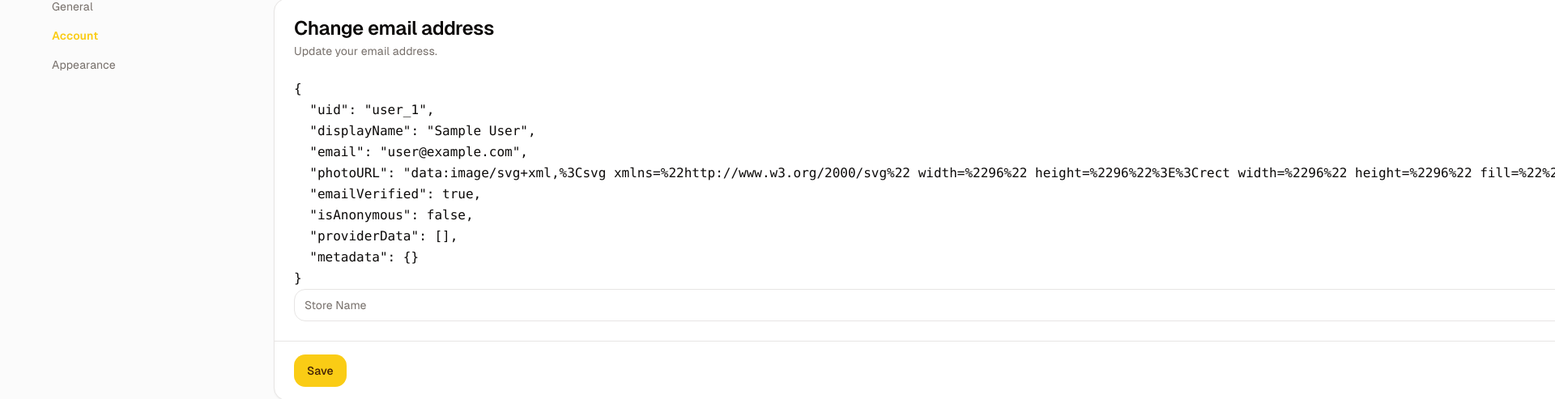
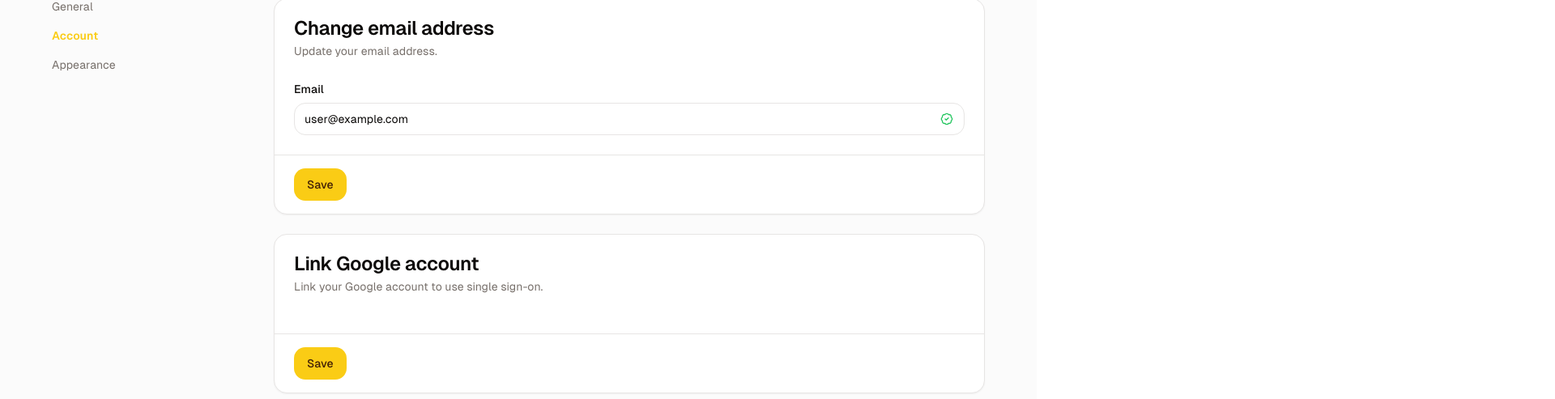
Before and after one commit to ardeman/project-nextjs-circlesync, a Next.js app: page /dashboard/settings/account in a window 1280 px wide. Shown: the part 174-667 px from the top of the page at 81% size, 1920 px wide, since content can reach past the window. Built offline with nearby package versions, Linux system fonts and the light colour scheme; no server answers; sample sign-in values are in the browser's storage; a web font is replaced by a local one.

Commit message:
Refactor code to include tooltip component

```diff
--- a/package.json
+++ b/package.json
@@ -23,6 +23,7 @@
     "@radix-ui/react-separator": "^1.1.0",
     "@radix-ui/react-slot": "^1.1.0",
     "@radix-ui/react-toast": "^1.2.2",
+    "@radix-ui/react-tooltip": "^1.1.3",
     "@tanstack/react-query": "^5.59.9",
     "@tanstack/react-query-devtools": "^5.59.13",
     "class-variance-authority": "^0.7.0",
--- a/src/app/default-layout.tsx
+++ b/src/app/default-layout.tsx
@@ -13,24 +13,19 @@ import { middleware } from '@/utils'
 export const DefaultLayout = (props: PropsWithChildren) => {
   const { children } = props
   const { isLoading } = useFirebase()
-  const {
-    data: userData,
-    isLoading: userIsLoading,
-    isFetching: userIsFetching,
-  } = useAuthUser()
+  const { data: user, isLoading: userIsLoading } = useAuthUser()
   const { push } = useRouter()
   const pathname = usePathname()
-  const isUserLoading = userIsLoading || userIsFetching
 
   useEffect(() => {
-    if (!isUserLoading) {
-      middleware({ userData, push, pathname })
+    if (!userIsLoading) {
+      middleware({ user, push, pathname })
     }
-  }, [userData, isUserLoading, push, pathname])
+  }, [user, userIsLoading, push, pathname])
 
   return (
     <div className="bg-background text-foreground">
-      {isLoading || isUserLoading ? (
+      {isLoading || userIsLoading ? (
         <LoadingSpinner classname="flex" />
       ) : (
         <div className="block">{children}</div>
--- a/src/components/pages/account-settings/index.tsx
+++ b/src/components/pages/account-settings/index.tsx
@@ -1,19 +1,133 @@
 'use client'
 
+import { zodResolver } from '@hookform/resolvers/zod'
+import { useMutation } from '@tanstack/react-query'
+import { FirebaseError } from 'firebase/app'
+import { sendEmailVerification, verifyBeforeUpdateEmail } from 'firebase/auth'
+import { BadgeAlert, BadgeCheck } from 'lucide-react'
+import { useEffect, useState } from 'react'
+import { FormProvider, useForm } from 'react-hook-form'
+
+import { Button, Input } from '@/components/base'
 import {
-  Button,
   Card,
   CardContent,
   CardDescription,
   CardFooter,
   CardHeader,
   CardTitle,
-  Input,
+  Tooltip,
+  TooltipContent,
+  TooltipProvider,
+  TooltipTrigger,
 } from '@/components/ui'
-import { useAuthUser } from '@/hooks'
+import { firebaseAuth } from '@/configs'
+import { firebaseAuthError } from '@/constants'
+import { toast, useAuthUser } from '@/hooks'
+import { TUpdateEmailRequest } from '@/types'
+import { cn } from '@/utils'
+
+import { schema } from './validation'
 
 export const AccountSettingsPage = () => {
+  const [disabled, setDisabled] = useState(false)
+  const [timerVerification, setTimerVerification] = useState<
+    number | undefined
+  >()
   const { data: userData } = useAuthUser()
+  const formMethods = useForm<TUpdateEmailRequest>({
+    resolver: zodResolver(schema),
+    defaultValues: {
+      email: userData?.email || '',
+    },
+  })
+  const { handleSubmit, watch } = formMethods
+  const watchEmail = watch('email')
+  const onSubmit = handleSubmit(async (data) => {
+    setDisabled(true)
+    mutateUpdateEmail(data)
+  })
+
+  const { mutate: mutateUpdateEmail, isPending: isUpdateEmailPending } =
+    useMutation({
+      mutationFn: (data: TUpdateEmailRequest) => {
+        if (firebaseAuth.currentUser) {
+          return verifyBeforeUpdateEmail(firebaseAuth.currentUser, data.email)
+        } else {
+          throw new Error('No user is currently signed in.')
+        }
+      },
+      onSuccess: () => {
+        toast({
+          description: 'Your email has been updated successfully.',
+        })
+      },
+      onError: (error: unknown) => {
+        let message = String(error)
+        if (error instanceof FirebaseError) {
+          message =
+            firebaseAuthError.find((item) => item.code === error.code)
+              ?.message || error.message
+        }
+        toast({
+          variant: 'destructive',
+          description: message,
+        })
+      },
+      onSettled: () => {
+        setDisabled(false)
+      },
+    })
+
+  const {
+    mutate: mutateSendEmailVerification,
+    isPending: isSendEmailVerificationPending,
+  } = useMutation({
+    mutationFn: () => {
+      if (firebaseAuth.currentUser) {
+        return sendEmailVerification(firebaseAuth.currentUser)
+      } else {
+        throw new Error('No user is currently signed in.')
+      }
+    },
+    onMutate: () => {
+      setDisabled(true)
+    },
+    onSuccess: () => {
+      toast({
+        description: 'Verification email has been sent successfully.',
+      })
+      setTimerVerification(30)
+    },
+    onError: (error: unknown) => {
+      let message = String(error)
+      if (error instanceof FirebaseError) {
+        message =
+          firebaseAuthError.find((item) => item.code === error.code)?.message ||
+          error.message
+      }
+      toast({
+        variant: 'destructive',
+        description: message,
+      })
+    },
+    onSettled: () => {
+      setDisabled(false)
+    },
+  })
+
+  useEffect(() => {
+    if (timerVerification === 0) {
+      setTimerVerification(undefined)
+      window.location.reload()
+    } else if (timerVerification) {
+      const timer = setTimeout(() => {
+        setTimerVerification((prev) => prev! - 1)
+      }, 1000)
+      return () => clearTimeout(timer)
+    }
+  }, [timerVerification])
+
   return (
     <div className="grid gap-6">
       <Card x-chunk="dashboard-04-chunk-1">
@@ -21,15 +135,65 @@ export const AccountSettingsPage = () => {
           <CardTitle>Change email address</CardTitle>
           <CardDescription>Update your email address.</CardDescription>
         </CardHeader>
-        <CardContent>
-          <pre>{JSON.stringify(userData, null, 2)}</pre>
-          <form>
-            <Input placeholder="Store Name" />
+        <FormProvider {...formMethods}>
+          <form onSubmit={onSubmit}>
+            <CardContent className="flex items-end space-x-4">
+              <Input
+                label="Email"
+                name="email"
+                disabled={disabled || !userData?.emailVerified}
+                placeholder="Display Name"
+                className="w-full"
+                rightNode={({ className }) =>
+                  watchEmail === userData?.email && (
+                    <TooltipProvider>
+                      <Tooltip>
+                        <TooltipTrigger asChild>
+                          {userData?.emailVerified ? (
+                            <BadgeCheck
+                              className={cn(className, 'text-green-500')}
+                            />
+                          ) : (
+                            <BadgeAlert
+                              className={cn(className, 'text-red-500')}
+                            />
+                          )}
+                        </TooltipTrigger>
+                        <TooltipContent>
+                          {userData?.emailVerified
+                            ? 'Email verified'
+                            : 'Email not verified'}
+                        </TooltipContent>
+                      </Tooltip>
+                    </TooltipProvider>
+                  )
+                }
+              />
+              {!userData?.emailVerified && (
+                <Button
+                  className="w-fit"
+                  disabled={disabled || !!timerVerification}
+                  type="button"
+                  isLoading={isSendEmailVerificationPending}
+                  onClick={() => mutateSendEmailVerification()}
+                >
+                  Verify Email {timerVerification && `(${timerVerification})`}
+                </Button>
+              )}
+            </CardContent>
+            <CardFooter className="space-x-4 border-t px-6 py-4">
+              <Button
+                disabled={
+                  isUpdateEmailPending || disabled || !userData?.emailVerified
+                }
+                isLoading={isUpdateEmailPending}
+                type="submit"
+              >
+                Save
+              </Button>
+            </CardFooter>
           </form>
-        </CardContent>
-        <CardFooter className="border-t px-6 py-4">
-          <Button>Save</Button>
-        </CardFooter>
+        </FormProvider>
       </Card>
       <Card x-chunk="dashboard-04-chunk-2">
         <CardHeader>
@@ -39,12 +203,12 @@ export const AccountSettingsPage = () => {
           </CardDescription>
         </CardHeader>
         <CardContent>
-          <form className="flex flex-col gap-4">
+          {/* <form className="flex flex-col gap-4">
             <Input
               placeholder="Project Name"
               defaultValue="/content/plugins"
             />
-          </form>
+          </form> */}
         </CardContent>
         <CardFooter className="border-t px-6 py-4">
           <Button>Save</Button>
--- /dev/null
+++ b/src/components/pages/account-settings/validation.ts
@@ -0,0 +1,4 @@
+import * as z from 'zod'
+export const schema = z.object({
+  email: z.string().email(),
+})
--- a/src/components/pages/general-settings/index.tsx
+++ b/src/components/pages/general-settings/index.tsx
@@ -18,19 +18,18 @@ import {
 } from '@/components/ui'
 import { firebaseAuth } from '@/configs'
 import { firebaseAuthError } from '@/constants'
-import { toast, useAuthUser, useQueryActions } from '@/hooks'
+import { toast, useAuthUser } from '@/hooks'
 import { TUpdateProfileRequest } from '@/types'
 
 import { schema } from './validation'
 
 export const GeneralSettingsPage = () => {
   const [disabled, setDisabled] = useState(false)
-  const { invalidateQueries: invalidateUser } = useQueryActions(['auth-user'])
   const { data: userData } = useAuthUser()
   const formMethods = useForm<TUpdateProfileRequest>({
     resolver: zodResolver(schema),
     defaultValues: {
-      displayName: userData?.displayName,
+      displayName: userData?.displayName || '',
     },
   })
   const { handleSubmit } = formMethods
@@ -50,8 +49,7 @@ export const GeneralSettingsPage = () => {
           throw new Error('No user is currently signed in.')
         }
       },
-      onSuccess: () => {
-        invalidateUser()
+      onSuccess: async () => {
         toast({
           description: 'Your profile has been updated successfully.',
         })
--- a/src/components/ui/index.ts
+++ b/src/components/ui/index.ts
@@ -13,3 +13,4 @@ export * from './toast'
 export * from './toaster'
 export * from './chart'
 export * from './separator'
+export * from './tooltip'
--- /dev/null
+++ b/src/components/ui/tooltip.tsx
@@ -0,0 +1,30 @@
+'use client'
+
+import * as TooltipPrimitive from '@radix-ui/react-tooltip'
+import * as React from 'react'
+
+import { cn } from '@/utils'
+
+const TooltipProvider = TooltipPrimitive.Provider
+
+const Tooltip = TooltipPrimitive.Root
+
+const TooltipTrigger = TooltipPrimitive.Trigger
+
+const TooltipContent = React.forwardRef<
+  React.ElementRef<typeof TooltipPrimitive.Content>,
+  React.ComponentPropsWithoutRef<typeof TooltipPrimitive.Content>
+>(({ className, sideOffset = 4, ...props }, ref) => (
+  <TooltipPrimitive.Content
+    ref={ref}
+    sideOffset={sideOffset}
+    className={cn(
+      'bg-popover text-popover-foreground animate-in fade-in-0 zoom-in-95 data-[state=closed]:animate-out data-[state=closed]:fade-out-0 data-[state=closed]:zoom-out-95 data-[side=bottom]:slide-in-from-top-2 data-[side=left]:slide-in-from-right-2 data-[side=right]:slide-in-from-left-2 data-[side=top]:slide-in-from-bottom-2 z-50 overflow-hidden rounded-md border px-3 py-1.5 text-sm shadow-md',
+      className
+    )}
+    {...props}
+  />
+))
+TooltipContent.displayName = TooltipPrimitive.Content.displayName
+
+export { Tooltip, TooltipTrigger, TooltipContent, TooltipProvider }
--- a/src/contexts/firebase-context.tsx
+++ b/src/contexts/firebase-context.tsx
@@ -21,7 +21,7 @@ const FirebaseProvider = (props: PropsWithChildren) => {
   const [isLoading, setIsLoading] = useState<boolean>(false)
 
   const value = {
-    isLoading: isLoading,
+    isLoading,
     setIsLoading,
   }
 
--- a/src/hooks/use-query-actions.ts
+++ b/src/hooks/use-query-actions.ts
@@ -15,9 +15,14 @@ export const useQueryActions = (queryKey: QueryKey) => {
     queryClient.removeQueries({ queryKey })
   }
 
+  const refetchQueries = () => {
+    queryClient.refetchQueries({ queryKey })
+  }
+
   return {
     invalidateQueries,
     resetQueries,
     removeQueries,
+    refetchQueries,
   }
 }
--- a/src/types/auth.ts
+++ b/src/types/auth.ts
@@ -4,5 +4,9 @@ export type TRegisterRequest = {
 }
 
 export type TUpdateProfileRequest = {
-  displayName?: string | null
+  displayName: string
 }
+
+export type TUpdateEmailRequest = {
+  email: string
+}
--- a/src/utils/middleware.ts
+++ b/src/utils/middleware.ts
@@ -8,19 +8,19 @@ import { extractPathSegment } from './parser'
 type TProps = {
   push: (href: string, options?: NavigateOptions) => void
   pathname: string
-  userData?: User | null
+  user?: User | null
 }
 
 export const middleware = (props: TProps) => {
-  const { push, pathname, userData } = props
+  const { push, pathname, user } = props
   const extractedPath = extractPathSegment(pathname)
 
-  if (protectedPages.has(extractedPath) && !userData) {
+  if (protectedPages.has(extractedPath) && !user) {
     const url = '/auth'
     return push(url)
   }
 
-  if (authPages.has(extractedPath) && userData) {
+  if (authPages.has(extractedPath) && user) {
     const url = '/dashboard'
     return push(url)
   }
```
Also changed, not shown: 1 other file (tests, documents, lock files or other folders).
